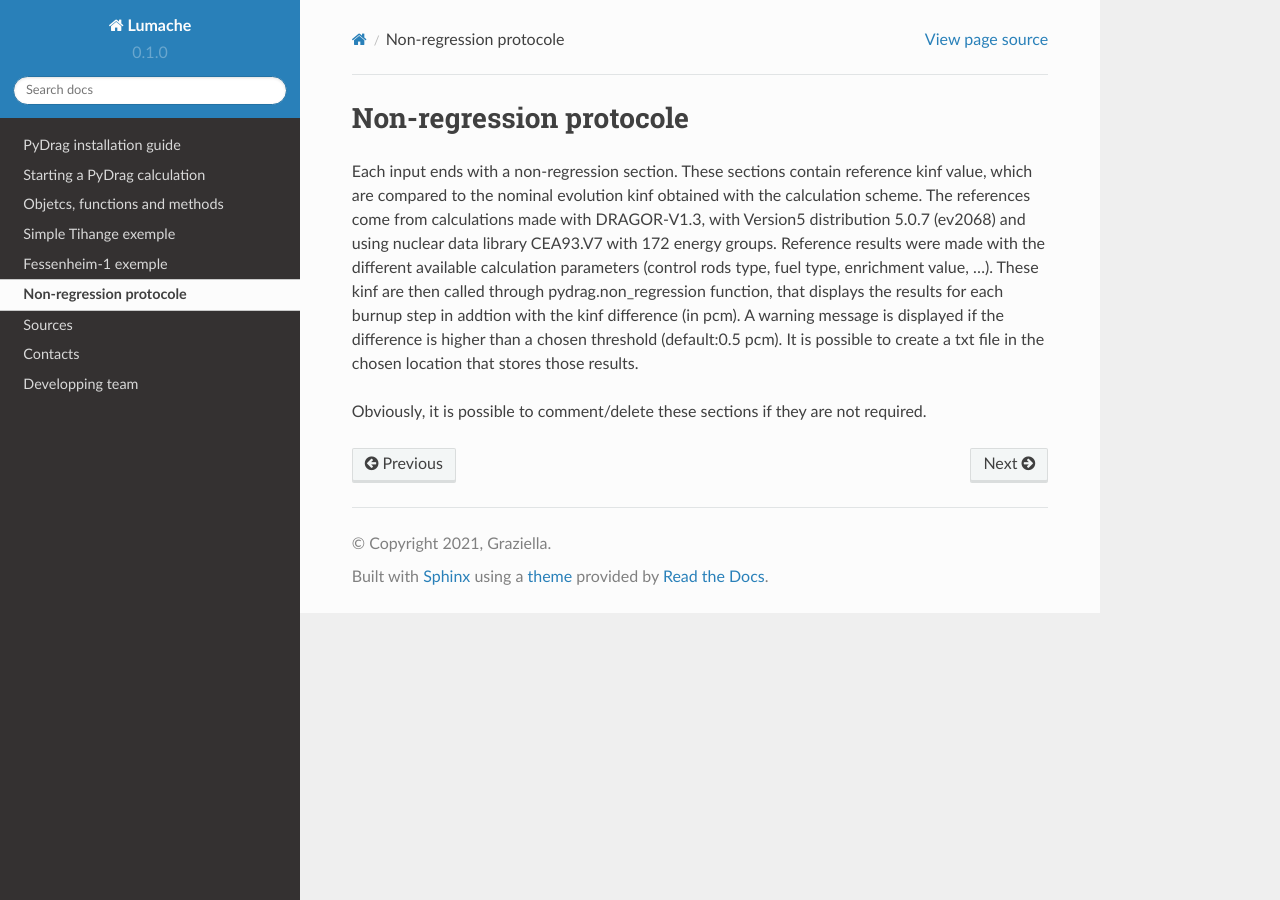
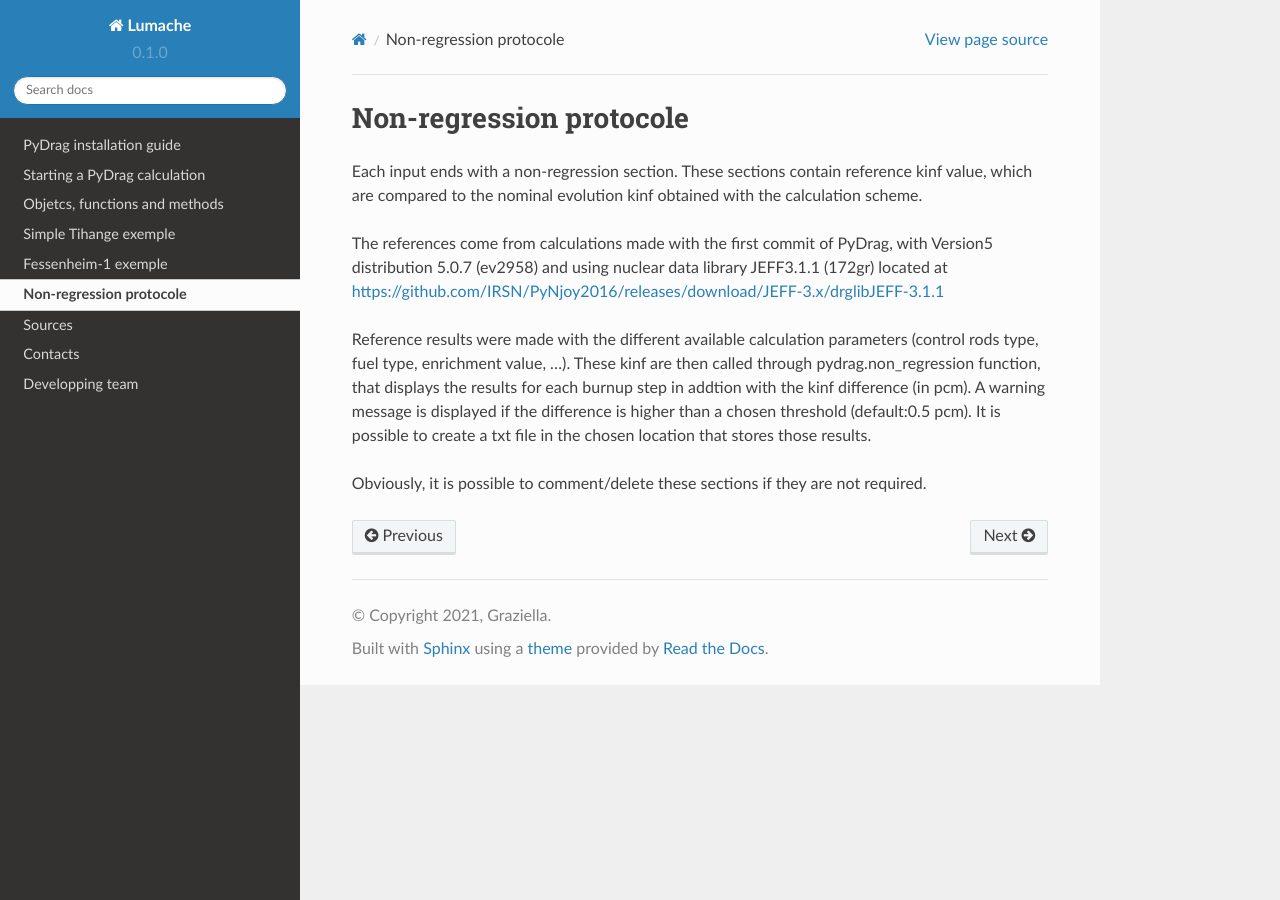
Before and after one commit to Ben105m/rtd-tutorial, a Sphinx documentation site: the page built from docs/source/nonregression.rst, in a window 1280 px wide. Built offline with Sphinx 7.4.7 and the Read the Docs theme 2.0.0, drawn with Linux system fonts in a browser that asks for light colours.

Commit message:
Update nonregression.rst

```diff
--- a/docs/source/nonregression.rst
+++ b/docs/source/nonregression.rst
@@ -4,7 +4,14 @@
 Non-regression protocole
 ######################################
 
-Each input ends with a non-regression section. These sections contain reference kinf value, which are compared to the nominal evolution kinf obtained with the calculation scheme. The references come from calculations made with DRAGOR-V1.3, with Version5 distribution 5.0.7 (ev2068) and using nuclear data library CEA93.V7 with 172 energy groups.
+Each input ends with a non-regression section. These sections contain reference kinf value, which are compared to the nominal evolution kinf obtained with the calculation scheme.
+
+The references come from calculations made with the first commit of PyDrag, with Version5 distribution 5.0.7 (ev2958) and using nuclear data library JEFF3.1.1 (172gr) located at https://github.com/IRSN/PyNjoy2016/releases/download/JEFF-3.x/drglibJEFF-3.1.1
+
+.. note:
+
+  Before the public release, the non-regression tests were led with PyDrag and its reference calculation scheme, using different nuclear data library.
+
 Reference results were made with the different available calculation parameters (control rods type, fuel type, enrichment value, ...). These kinf are then called through pydrag.non_regression function, that displays the results for each burnup step in addtion with the kinf difference (in pcm). A warning message is displayed if the difference is higher than a chosen threshold (default:0.5 pcm). It is possible to create a txt file in the chosen location that stores those results.
 
 Obviously, it is possible to comment/delete these sections if they are not required.
```
